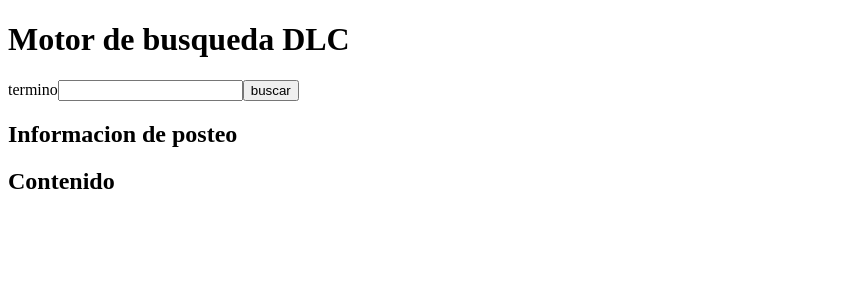
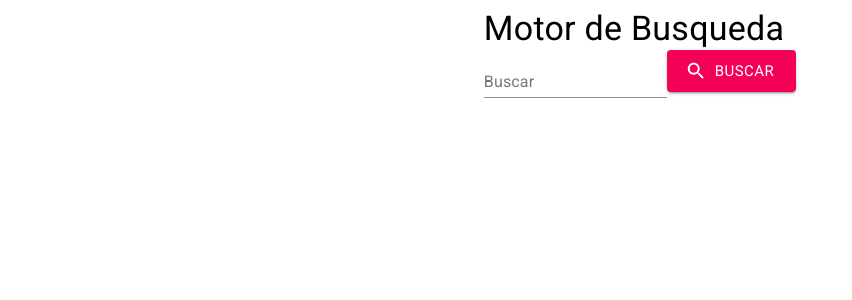
Before and after one commit to luis-nvrr/motor-busqueda-frontend, a React (Create React App) app: page / in a window 1280 px wide. Shown: the top 300 px of the page, without its empty margins (0-852 px from the left). Built offline with nearby package versions, Linux system fonts and the light colour scheme.

Commit message:
agrega material-ui

```diff
--- a/package.json
+++ b/package.json
@@ -3,10 +3,13 @@
   "version": "0.1.0",
   "private": true,
   "dependencies": {
+    "@material-ui/core": "^4.11.3",
+    "@material-ui/icons": "^4.11.2",
     "@testing-library/jest-dom": "^5.11.10",
     "@testing-library/react": "^11.2.6",
     "@testing-library/user-event": "^12.8.3",
     "axios": "^0.21.1",
+    "fontsource-roboto": "^4.0.0",
     "react": "^17.0.2",
     "react-dom": "^17.0.2",
     "react-scripts": "4.0.3",
--- a/src/App.js
+++ b/src/App.js
@@ -3,6 +3,10 @@ import documentoService from "./services/documentos";
 import Busqueda from "./Busqueda";
 import Contenido from "./Contenido";
 import InfoDocumento from "./InfoDocumento";
+import "fontsource-roboto";
+import Container from "@material-ui/core/Container";
+import Paper from "@material-ui/core/Paper";
+import Grid from "@material-ui/core/Grid";
 
 function App() {
   const [documentos, setDocumentos] = useState([]);
@@ -56,7 +60,16 @@ function App() {
   };
 
   return (
+    <Container>
       <div>
+        <Grid
+          container
+          spacing={2}
+          direction="column"
+          justify="center"
+          alignItems="center"
+        >
+          <Grid item xs={12}>
             <Busqueda
               handleAbrir={handleAbrir}
               documentos={documentos}
@@ -67,12 +80,19 @@ function App() {
               handleDescargar={handleDescargar}
               handleMostrarInfo={handleMostrarInfo}
             />
+          </Grid>
+          <Grid item xs={12}>
             <InfoDocumento
+              titulo={visualizado.nombre}
               frecuencia={visualizado.frecuencia}
-        titulo={visualizado.nombre}
             />
+          </Grid>
+          <Grid item xs={12}>
             <Contenido texto={abierto.texto} titulo={abierto.nombre} />
+          </Grid>
+        </Grid>
       </div>
+    </Container>
   );
 }
 
--- a/src/Buscador.js
+++ b/src/Buscador.js
@@ -1,4 +1,7 @@
 import React from "react";
+import Button from "@material-ui/core/Button";
+import { TextField } from "@material-ui/core";
+import SearchIcon from "@material-ui/icons/Search";
 
 const Buscador = ({
   buscado,
@@ -9,13 +12,22 @@ const Buscador = ({
   return (
     <div>
       <form onSubmit={handleBuscarSubmit}>
-        termino
-        <input
+        <TextField
+          id="standard-basic"
+          label="Buscar"
           value={buscado}
           onChange={handleBuscarChange}
           onBlur={clearBuscado}
         />
-        <button type="submit">buscar</button>
+        <Button
+          startIcon={<SearchIcon />}
+          variant="contained"
+          color="secondary"
+          type="submit"
+          size="large"
+        >
+          buscar
+        </Button>
       </form>
     </div>
   );
--- a/src/Busqueda.js
+++ b/src/Busqueda.js
@@ -1,6 +1,7 @@
 import React from "react";
 import ListaDocumentos from "./ListaDocumentos";
 import Buscador from "./Buscador";
+import Typography from "@material-ui/core/Typography";
 
 const Busqueda = ({
   handleAbrir,
@@ -14,7 +15,7 @@ const Busqueda = ({
 }) => {
   return (
     <div>
-      <h1> Motor de busqueda DLC</h1>
+      <Typography variant="h4"> Motor de Busqueda</Typography>
       <Buscador
         buscado={buscado}
         handleBuscarChange={handleBuscarChange}
--- a/src/Button.js
+++ /dev/null
@@ -1,11 +0,0 @@
-import React from "react";
-
-const Button = ({ text, onClick }) => {
-  return (
-    <>
-      <button onClick={onClick}>{text}</button>
-    </>
-  );
-};
-
-export default Button;
--- a/src/Contenido.js
+++ b/src/Contenido.js
@@ -1,14 +1,23 @@
 import React from "react";
 import "./Contenido.css";
-
+import Typography from "@material-ui/core/Typography";
 const Contenido = ({ texto, titulo }) => {
-  return (
-    <div>
-      <h2>Contenido</h2>
-      <h3>{titulo}</h3>
-      <div className="display-linebreak">{texto}</div>
-    </div>
-  );
+  if (texto) {
+    return (
+      <div>
+        <Typography variant="h5">Contenido</Typography>
+        <Typography variant="overline">{titulo}</Typography>
+        <Typography
+          variant="body1"
+          paragraph="true"
+          className="display-linebreak"
+        >
+          {texto}
+        </Typography>
+      </div>
+    );
+  }
+  return <div></div>;
 };
 
 export default Contenido;
--- a/src/InfoDocumento.js
+++ b/src/InfoDocumento.js
@@ -1,13 +1,18 @@
 import React from "react";
+import Typography from "@material-ui/core/Typography";
 
 const InfoDocumento = ({ titulo, frecuencia }) => {
-  return (
-    <div>
-      <h2>Informacion de posteo</h2>
-      <h3>{titulo}</h3>
-      <p>{frecuencia}</p>
-    </div>
-  );
+  console.log(titulo);
+  if (titulo) {
+    return (
+      <div>
+        <Typography variant="h5">Informacion de posteo</Typography>
+        <Typography variant="overline">{titulo}</Typography>
+        <Typography variant="caption">{frecuencia}</Typography>
+      </div>
+    );
+  }
+  return <div></div>;
 };
 
 export default InfoDocumento;
--- a/src/ItemDocumento.js
+++ b/src/ItemDocumento.js
@@ -1,4 +1,9 @@
-import Button from "./Button";
+import Button from "@material-ui/core/Button";
+import CloudDownloadIcon from "@material-ui/icons/CloudDownload";
+import DescriptionIcon from "@material-ui/icons/Description";
+import InfoIcon from "@material-ui/icons/Info";
+import ButtonGroup from "@material-ui/core/ButtonGroup";
+import Typography from "@material-ui/core/Typography";
 
 const ItemDocumento = ({
   documento,
@@ -8,10 +13,39 @@ const ItemDocumento = ({
 }) => {
   return (
     <div>
-      {documento.nombre}
-      <Button text="info" onClick={handleMostrarInfo(documento)} />{" "}
-      <Button text="abrir" onClick={handleAbrir(documento)} />{" "}
-      <Button text="descargar" onClick={handleDescargar(documento)} />
+      <Typography display="block" variant="overline">
+        {documento.nombre}
+      </Typography>
+
+      <ButtonGroup>
+        <Button
+          startIcon={<InfoIcon />}
+          variant="contained"
+          color="primary"
+          size="small"
+          onClick={handleMostrarInfo(documento)}
+        >
+          info
+        </Button>
+        <Button
+          startIcon={<DescriptionIcon />}
+          variant="contained"
+          color="primary"
+          size="small"
+          onClick={handleAbrir(documento)}
+        >
+          abrir
+        </Button>
+        <Button
+          startIcon={<CloudDownloadIcon />}
+          variant="contained"
+          color="primary"
+          size="small"
+          onClick={handleDescargar(documento)}
+        >
+          descargar
+        </Button>
+      </ButtonGroup>
     </div>
   );
 };
--- a/src/services/documentos.js
+++ b/src/services/documentos.js
@@ -1,16 +1,15 @@
 import axios from "axios";
-const baseUrl =
-  "http://localhost:8080/motor-busqueda-dlc-api-1.0-SNAPSHOT/api/documentos";
+const baseUrl = "http://localhost:3001/api/documento";
 
 const getDocumentoByTermino = (termino) => {
-  const request = axios.get(`${baseUrl}/${termino}`);
+  const request = axios.get(`http://localhost:3001/api/termino/${termino}`);
   return request.then((response) => response.data);
 };
 
 const getDocumentoByNombre = (nombre) => {
   return axios({
     method: "get",
-    url: `${baseUrl}/${nombre}`,
+    url: `http://localhost:3001/api/documento/${nombre}`,
     responseType: "blob",
   });
 };
```
Also changed, not shown: 1 other file (tests, documents, lock files or other folders). Lines whose indentation alone changed are shown as unchanged.
